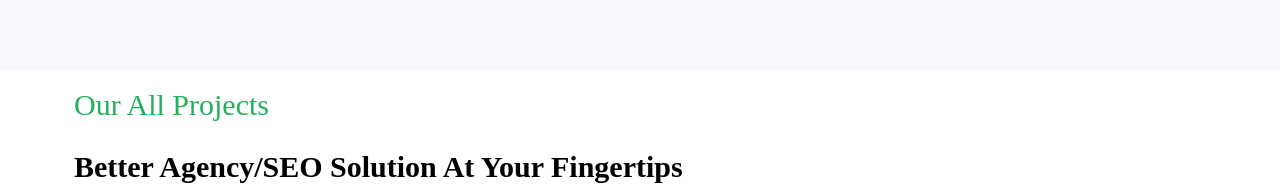
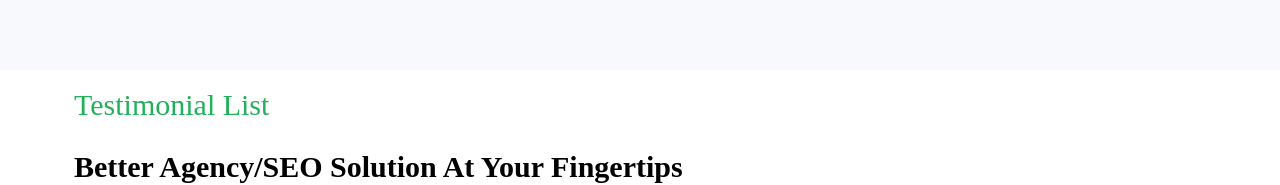
Before and after one commit to enam73209/React-PortFolio_Project, a React (Vite) app: page /testimonial in a window 1280 px wide. Shown: the part 300-485 px from the top of the page. Built offline with nearby package versions, Linux system fonts and the light colour scheme.

Commit message:
update testimonial list

```diff
--- a/src/component/Testimonial.jsx
+++ b/src/component/Testimonial.jsx
@@ -36,7 +36,7 @@ const Testimonial = () => {
                 </div>
             </div>
             <div className="container-fluid">
-                <p className="All_Service_Title mb-4">Our All Projects</p>
+                <p className="All_Service_Title mb-4">Testimonial List</p>
                 <p className="All_Service_Des mb-4">Better Agency/SEO Solution At Your Fingertips</p>
                 <div className="row d-flex  justify-content-center">
                     {TestimonialList}
```
